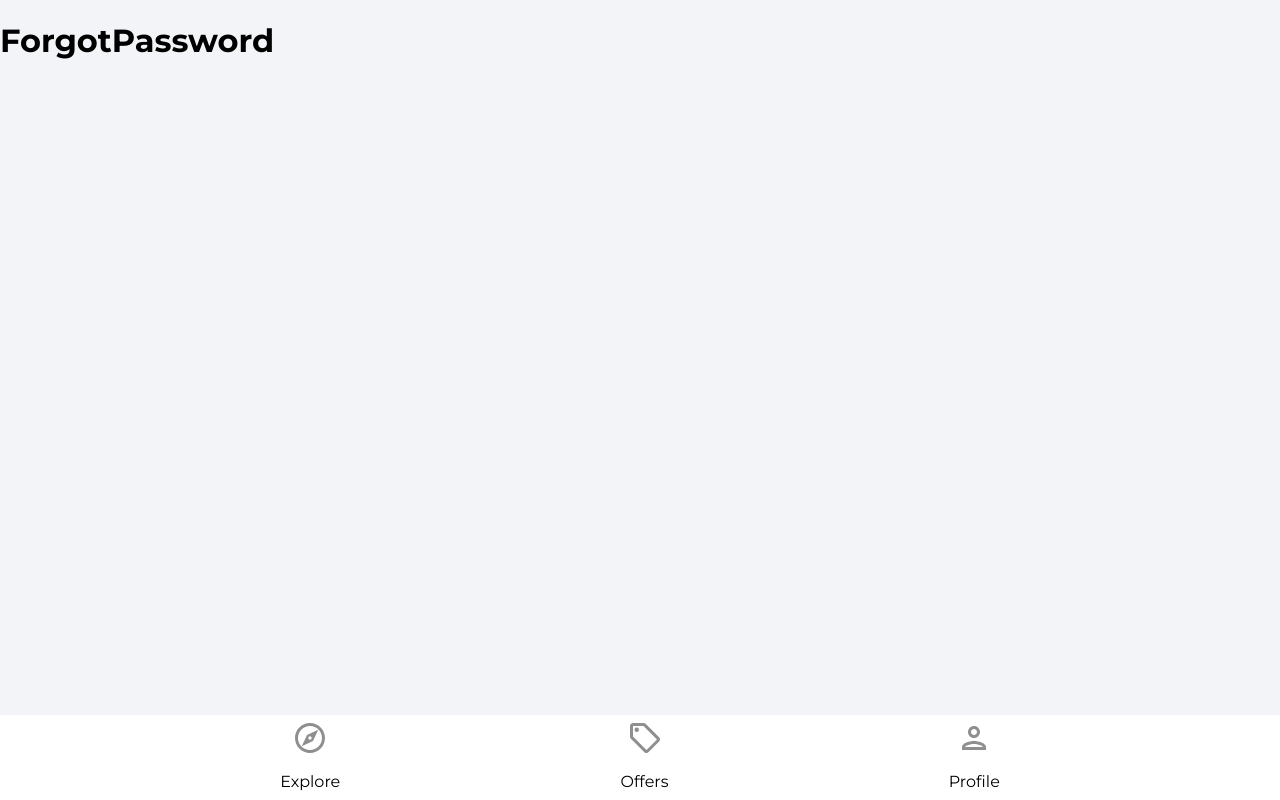
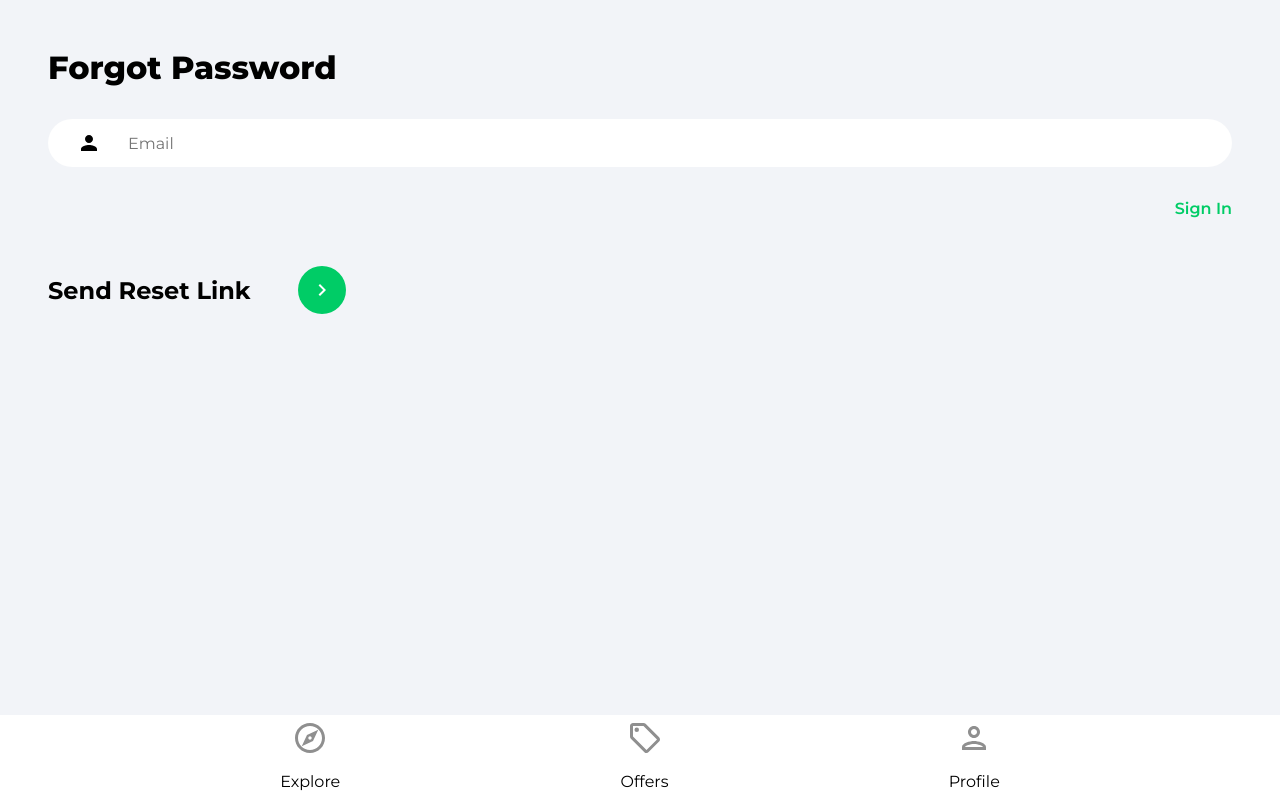
Before and after one commit to cday96/house-marketplace, a React (Create React App) app: page /forgot-password in a window 1280 px wide. Built offline with nearby package versions, Linux system fonts and the light colour scheme.

Commit message:
added forgot password functionality

```diff
--- a/src/pages/ForgotPassword.jsx
+++ b/src/pages/ForgotPassword.jsx
@@ -1,9 +1,56 @@
 import React from "react"
+import { useState } from "react"
+import { Link } from "react-router-dom"
+import { getAuth, sendPasswordResetEmail } from "firebase/auth"
+import { toast } from "react-toastify"
+import { ReactComponent as ArrowRightIcon } from "../assets/svg/keyboardArrowRightIcon.svg"
 
 function ForgotPassword() {
+	const [email, setEmail] = useState("")
+
+	const handleChange = (e) => setEmail(e.target.value)
+
+	const handleSubmit = async (e) => {
+		e.preventDefault()
+		try {
+			const auth = getAuth()
+			await sendPasswordResetEmail(auth, email)
+			toast.success("Reset Email Sent!")
+		} catch (error) {
+			toast.error("An Error Occured. Could Not Send Reset Email.")
+		}
+	}
+
 	return (
-		<div>
-			<h1>ForgotPassword</h1>
+		<div className="pageContainer">
+			<header>
+				<p className="pageHeader">Forgot Password</p>
+			</header>
+			<main>
+				<form onSubmit={handleSubmit}>
+					<input
+						className="emailInput"
+						id="email"
+						type="email"
+						value={email}
+						placeholder="Email"
+						onChange={handleChange}
+					/>
+					<Link to="/sign-in" className="forgotPasswordLink">
+						Sign In
+					</Link>
+					<div className="signInBar">
+						<div className="signInText">Send Reset Link</div>
+						<button className="signInButton">
+							<ArrowRightIcon
+								fill="#ffffff"
+								width="34px"
+								heigh="34px"
+							/>
+						</button>
+					</div>
+				</form>
+			</main>
 		</div>
 	)
 }
```
